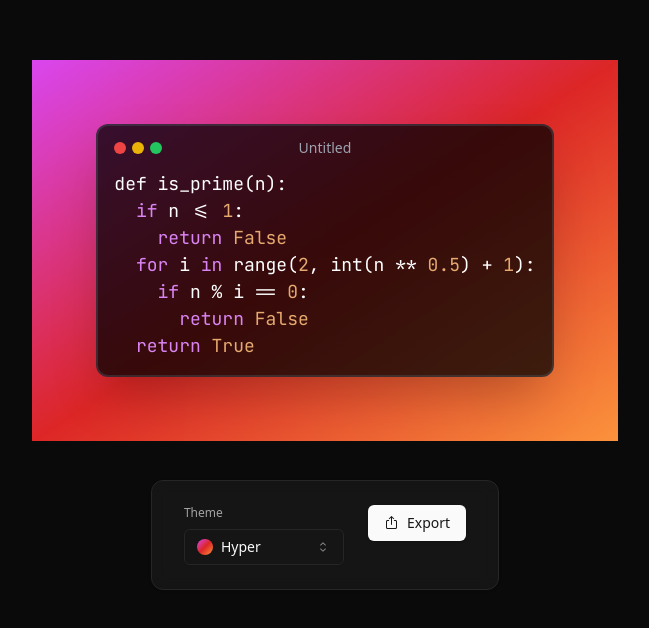
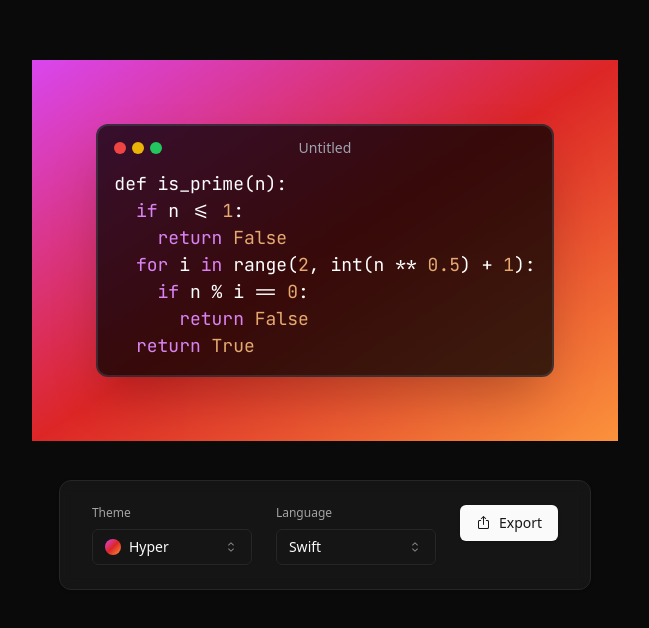
Before and after one commit to Anchit1909/code-screenshot, a Next.js app: page / in a window 1280 px wide. Shown: the part 146-774 px from the top of the page, without its empty margins (315-964 px from the left). Built offline with nearby package versions, Linux system fonts and the light colour scheme.

Commit message:
Implemented Language Select Feature

```diff
--- a/src/components/CodeEditor.jsx
+++ b/src/components/CodeEditor.jsx
@@ -1,6 +1,7 @@
 import { cn } from "@/lib/utils";
 import { codeSnippets, fonts } from "@/options";
 import useStore from "@/store/store";
+import flourite from "flourite";
 import hljs from "highlight.js";
 import { useEffect } from "react";
 import Editor from "react-simple-code-editor";
--- /dev/null
+++ b/src/components/controls/LanguageSelect.jsx
@@ -0,0 +1,47 @@
+import React from "react";
+import {
+  Select,
+  SelectContent,
+  SelectItem,
+  SelectTrigger,
+  SelectValue,
+} from "../ui/select";
+import { MagicWandIcon } from "@radix-ui/react-icons";
+import useStore from "@/store/store";
+import { languages } from "@/options";
+
+function LanguageSelect() {
+  const language = useStore((state) => state.language);
+  const autoDetectLanguage = useStore((state) => state.autoDetectLanguage);
+
+  const handleChange = (language) => {
+    if (language === "auto-detect") {
+      useStore.setState({ autoDetectLanguage: true, language: "plaintext" });
+    } else {
+      useStore.setState({ autoDetectLanguage: false, language });
+    }
+  };
+  return (
+    <div>
+      <label className="block mb-2 text-xs font-medium text-neutral-400">
+        Language
+      </label>
+      <Select value={language} onValueChange={handleChange}>
+        <SelectTrigger className="w-40">
+          {autoDetectLanguage && <MagicWandIcon className="mr-2" />}
+          <SelectValue placeholder="Select Language" />
+        </SelectTrigger>
+        <SelectContent className="dark max-h-[500px]">
+          <SelectItem value="auto-detect">Auto Detect</SelectItem>
+          {Object.entries(languages).map(([lang, name]) => (
+            <SelectItem key={lang} value={lang}>
+              {name}
+            </SelectItem>
+          ))}
+        </SelectContent>
+      </Select>
+    </div>
+  );
+}
+
+export default LanguageSelect;
--- a/src/pages/index.js
+++ b/src/pages/index.js
@@ -1,5 +1,6 @@
 import CodeEditor from "@/components/CodeEditor";
 import ExportOptions from "@/components/controls/ExportOptions";
+import LanguageSelect from "@/components/controls/LanguageSelect";
 import ThemeSelect from "@/components/controls/ThemeSelect";
 import { Button } from "@/components/ui/button";
 import { Card, CardContent } from "@/components/ui/card";
@@ -59,6 +60,7 @@ export default function Home() {
       <Card className="fixed bottom-16 py-6 px-8 mx-6 bg-neutral-900/90 backdrop-blur">
         <CardContent className="flex flex-wrap gap-6 p-0">
           <ThemeSelect />
+          <LanguageSelect />
           <ExportOptions targetRef={editorRef} />
         </CardContent>
       </Card>
```
